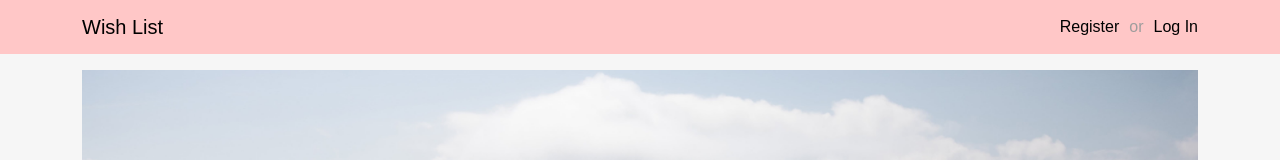
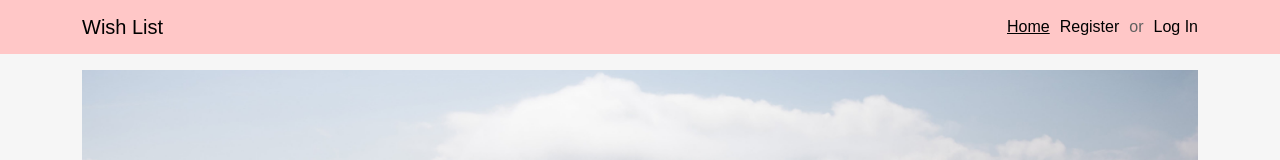
Before and after one commit to HunterMuratore/Yokai, a React (Vite) app in the folder client/: page / in a window 1280 px wide. Shown: the top 160 px of the page. Built offline with nearby package versions, Linux system fonts and the light colour scheme; no server answers.

Commit message:
added profile and home links in navbar

```diff
--- a/client/src/components/Header.jsx
+++ b/client/src/components/Header.jsx
@@ -45,10 +45,13 @@ function Header() {
                             {user ? (
                                 <>
                                     <p>Welcome, <span className="username">{user.username}</span></p>
+                                    <NavLink to="/">Home</NavLink>
+                                    <NavLink to="/profile">Profile</NavLink>
                                     <a href="/" onClick={logout}>Log Out</a>
                                 </>
                             ) : (
                                 <>
+                                    <NavLink to="/">Home</NavLink>
                                     <NavLink to="/register">Register</NavLink>
                                     {isMobile ? '' : <span>or</span>}
                                     <NavLink to="/login">Log In</NavLink>
--- a/client/src/index.scss
+++ b/client/src/index.scss
@@ -2,7 +2,7 @@
 $theme-dark: #FFC7C7;
 $theme-light: #f9d5d5;
 $theme-accent: #F6F6F6;
-$theme-text: #9e9d9d;
+$theme-text: #606060;
 
 /* RESETS */
 * {
```
